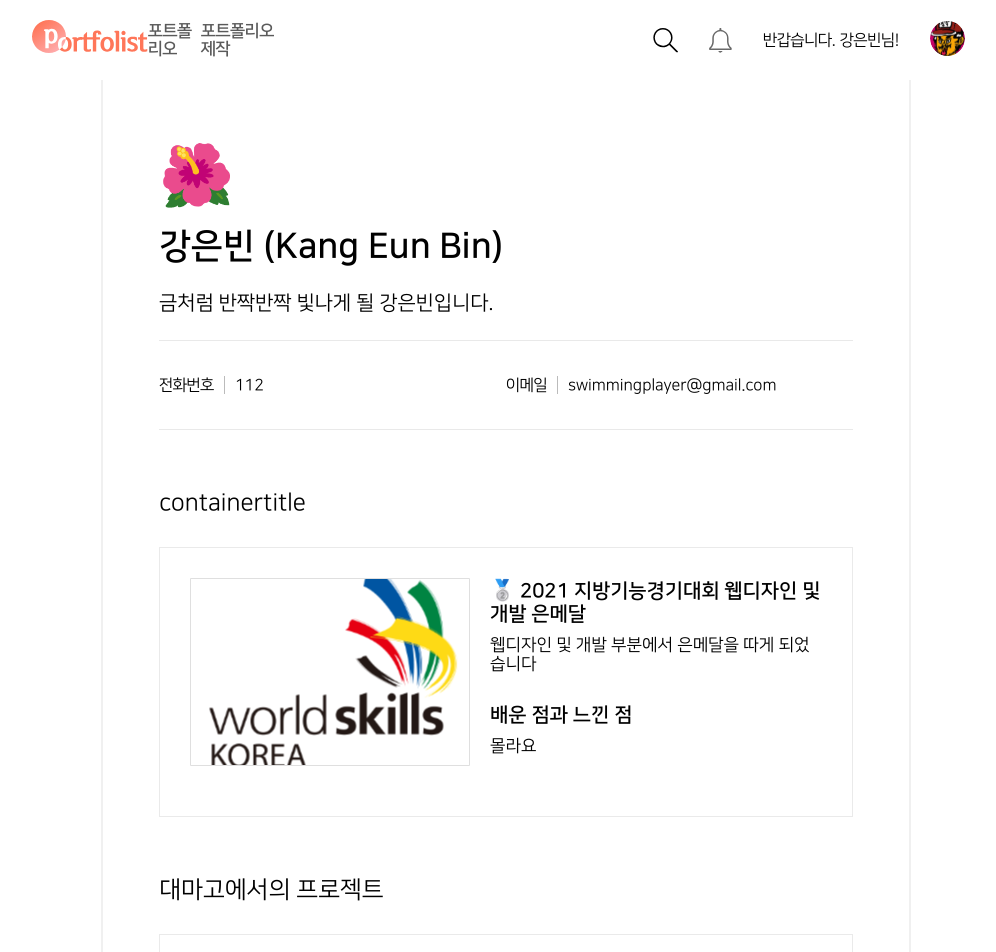
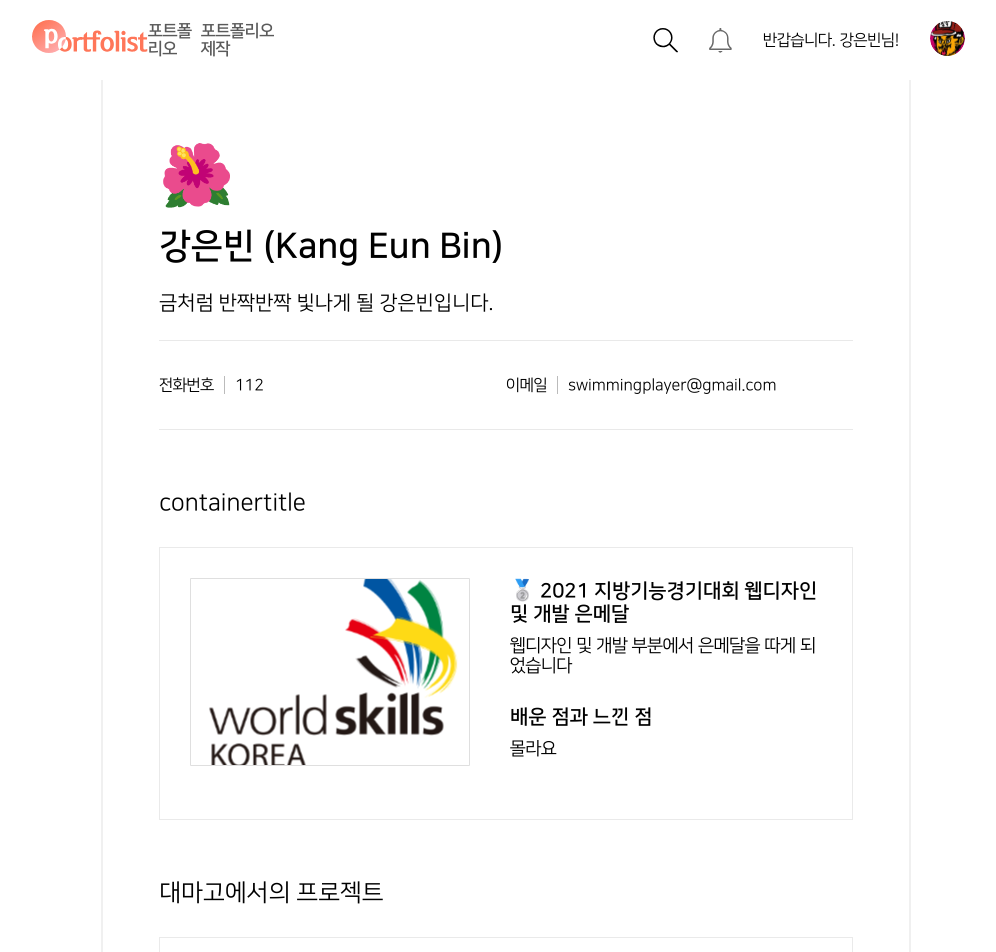
Before and after one commit to DSM-Portfolist/Portfolist-Front, a React (Create React App) app: page /portfolio/1 in a window 1280 px wide. Shown: the top 952 px of the page, without its empty margins (134-1130 px from the left). Built offline with nearby package versions, Linux system fonts and the light colour scheme; no server answers.

Commit message:
[MODIFY] 스타일 변경

```diff
--- a/src/components/portfolioDetail/items/experience/ExperienceList.tsx
+++ b/src/components/portfolioDetail/items/experience/ExperienceList.tsx
@@ -1,11 +1,11 @@
 import React from "react";
+import * as S from "./style";
 import { TestImg } from "../../../../util/assets";
 import {
   BoxListType,
   ContainerListType,
   ContainerType,
 } from "../../../../util/interface/portfolio/portfolioDetailType";
-import * as S from "./style";
 import { container_list } from "../../dummy.json";
 
 const ExperienceList = () => {
--- a/src/components/portfolioDetail/items/experience/style.ts
+++ b/src/components/portfolioDetail/items/experience/style.ts
@@ -32,7 +32,7 @@ export const ContainerBox = styled.div`
 
   .content-box {
     width: 80%;
-    padding-left: 20px;
+    padding-left: 40px;
     box-sizing: border-box;
     display: flex;
     flex-direction: column;
@@ -50,7 +50,8 @@ export const ContainerBox = styled.div`
       }
 
       .sub-content {
-        font-size: 17px;
+        font-size: 18px;
+        font-weight: 500;
       }
     }
   }
```
